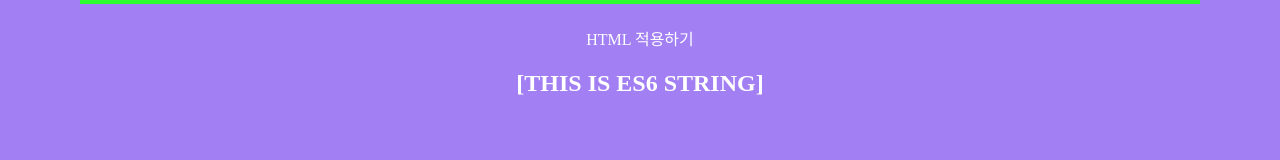
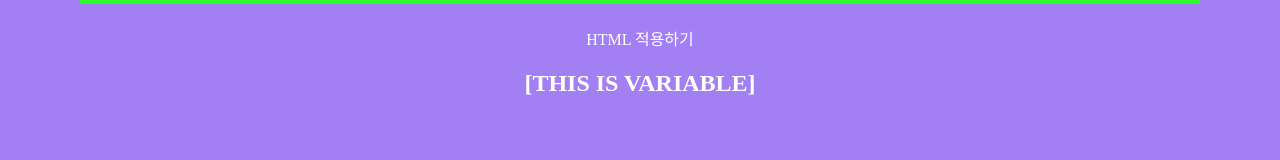
Before and after one commit to SAR0S/react.js-examples, a React (Create React App) app: page / in a window 1280 px wide. Shown: the part 154-314 px from the top of the page. Built offline with nearby package versions, Linux system fonts and the light colour scheme.

Commit message:
Add R010_Variable.js

```diff
--- a/src/App.js
+++ b/src/App.js
@@ -1,6 +1,6 @@
 import React, { Component } from 'react';
 import './App.css';
-import Es6 from './components/React200/R009_Es6';
+import Variable from './components/React200/R010_Variable';
 
 class App extends Component {
   render() {
@@ -8,7 +8,7 @@
       <div>
         <h1>Start React 200!</h1>
         <p>HTML 적용하기</p>
-        <Es6/>
+        <Variable/>
       </div>
     );
   }
--- /dev/null
+++ b/src/components/React200/R010_Variable.js
@@ -0,0 +1,38 @@
+import React, { Component } from 'react';
+
+class R010_Variable extends Component {
+
+    constructor(props) {
+        super(props);
+        this.state = {};
+    }
+
+    componentDidMount() {
+        var varName = 'react';
+        console.log('varName1 : '+varName);
+        var varName = '200'; //'varName' is already defined no-redeclare
+        console.log('varName2 : '+varName);
+
+        let letName = 'react';
+        console.log('letName1 : '+letName);
+        //let letName = '200'
+        //Parsing error: Identifier 'letName' has already been declared
+        letName = 'react200';
+        console.log('letName2 : '+letName);
+
+        const constName = 'react';
+        console.log('constName : '+constName);
+        //const constName = '200'
+        //Parsing error: Identifier 'constName' has already been declared
+        //constName = 'react200'
+        //Uncaught TypeError: Assignment to constant variable.
+    }
+
+    render() {
+        return (
+            <h2>[THIS IS VARIABLE]</h2>
+        );
+    }
+}
+
+export default R010_Variable;
```
